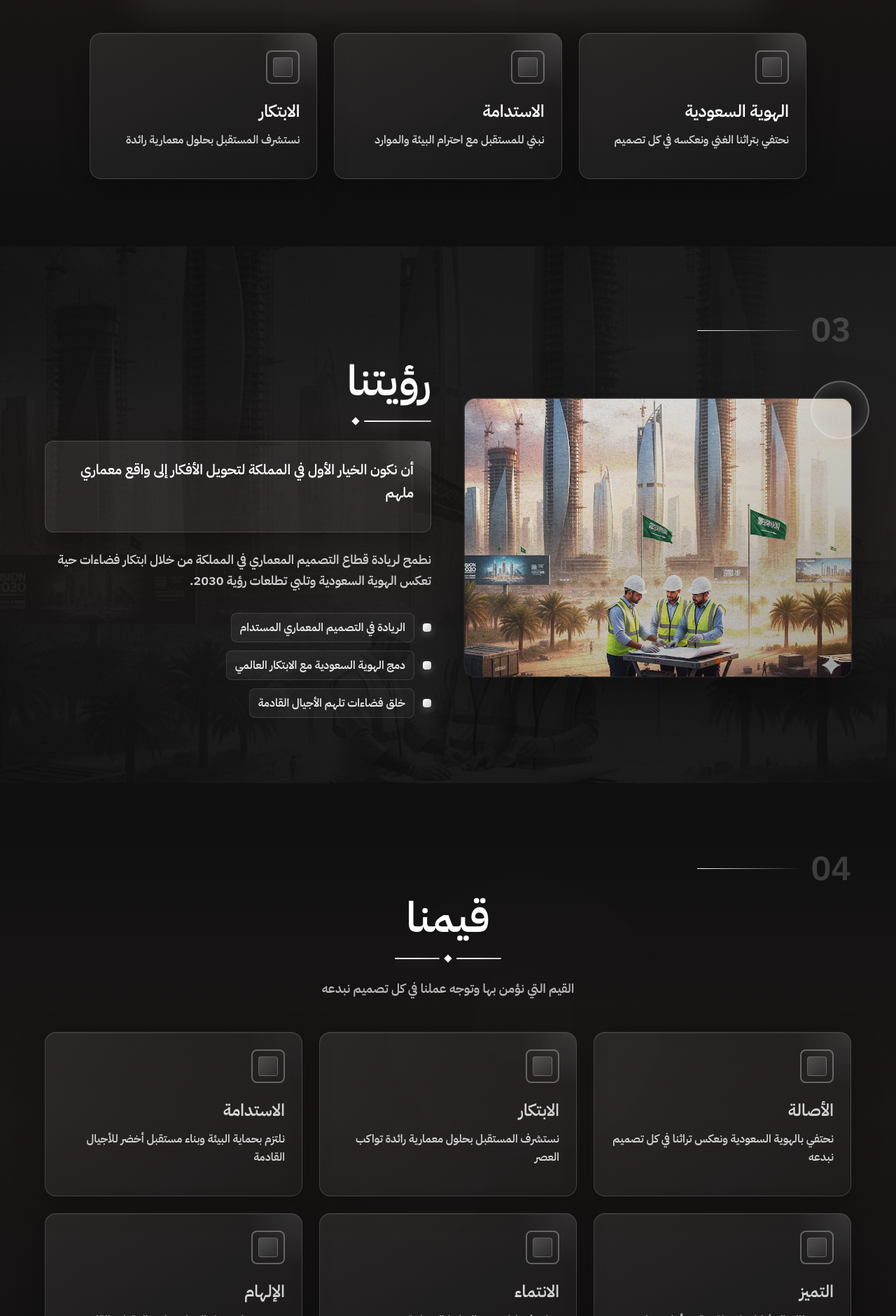
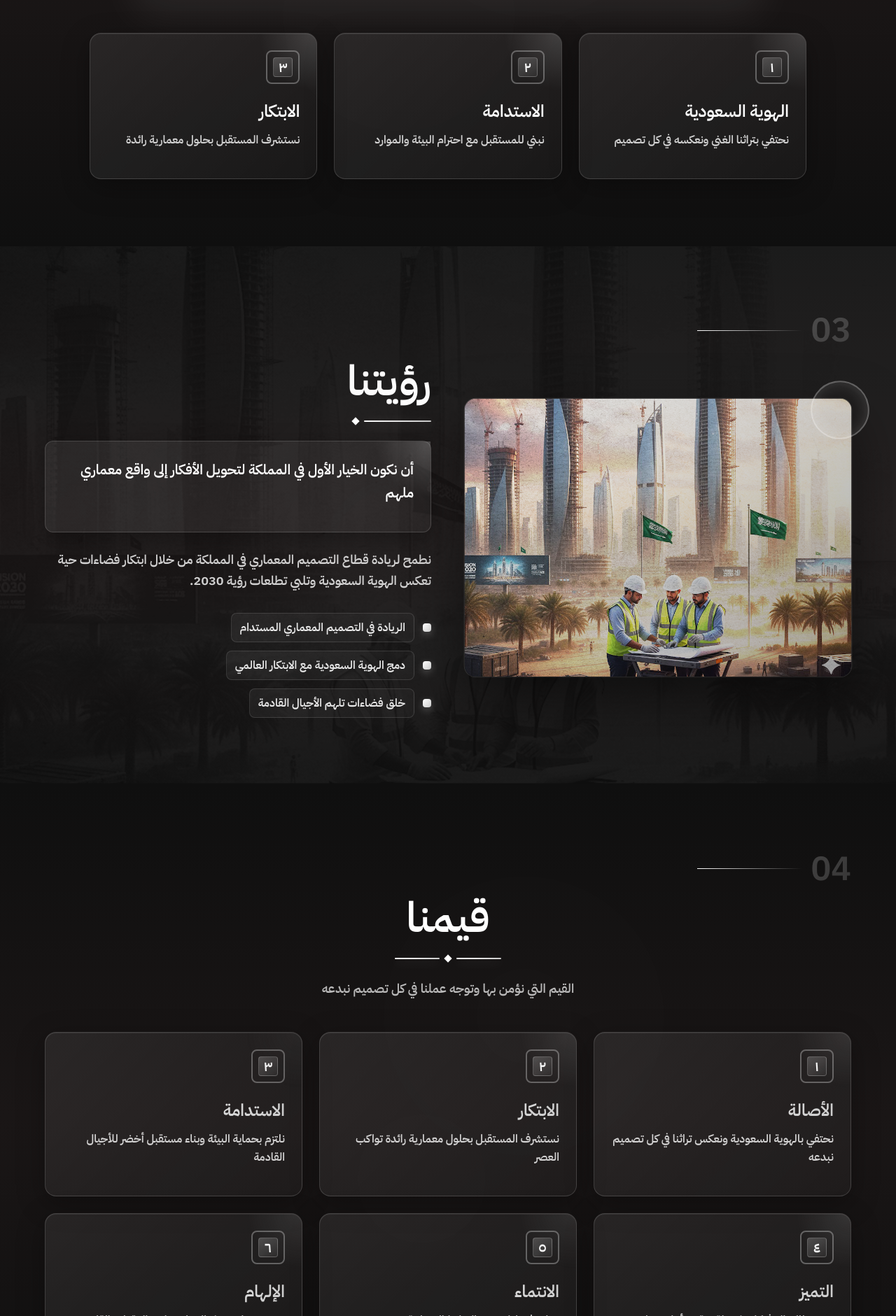
Before and after one commit to MorhafGhziel/Idear_Landing, a Next.js app: page / in a window 1280 px wide. Shown: the part 1939-3820 px from the top of the page at 70% size. Built offline with nearby package versions, Linux system fonts and the light colour scheme.

Commit message:
Replace emoji icons with geometric decorative elements and add Arabic numerals to cards

```diff
--- a/components/OurMission.tsx
+++ b/components/OurMission.tsx
@@ -260,13 +260,26 @@ export default function OurMission() {
                   }}
                 >
                   <div
-                    className="absolute inset-2 rounded-sm"
+                    className="absolute inset-2 rounded-sm flex items-center justify-center"
                     style={{
                       background:
                         "linear-gradient(135deg, rgba(255, 255, 255, 0.2) 0%, rgba(255, 255, 255, 0.05) 100%)",
                       border: "1px solid rgba(255, 255, 255, 0.2)",
                     }}
-                  />
+                  >
+                    <span
+                      className="text-xl font-bold"
+                      style={{
+                        color: "rgba(255, 255, 255, 0.95)",
+                        fontFamily: "var(--font-arabic), Arial, sans-serif",
+                      }}
+                    >
+                      {String(i + 1).replace(
+                        /\d/g,
+                        (d) => "٠١٢٣٤٥٦٧٨٩"[Number(d)]
+                      )}
+                    </span>
+                  </div>
                 </motion.div>
 
                 {/* Content */}
--- a/components/OurValues.tsx
+++ b/components/OurValues.tsx
@@ -211,13 +211,26 @@ export default function OurValues() {
                     }}
                   >
                     <div
-                      className="absolute inset-2 rounded-sm"
+                      className="absolute inset-2 rounded-sm flex items-center justify-center"
                       style={{
                         background:
                           "linear-gradient(135deg, rgba(255, 255, 255, 0.2) 0%, rgba(255, 255, 255, 0.05) 100%)",
                         border: "1px solid rgba(255, 255, 255, 0.2)",
                       }}
-                    />
+                    >
+                      <span
+                        className="text-xl font-bold"
+                        style={{
+                          color: "rgba(255, 255, 255, 0.95)",
+                          fontFamily: "var(--font-arabic), Arial, sans-serif",
+                        }}
+                      >
+                        {String(i + 1).replace(
+                          /\d/g,
+                          (d) => "٠١٢٣٤٥٦٧٨٩"[Number(d)]
+                        )}
+                      </span>
+                    </div>
                   </motion.div>
 
                   <h3
```
